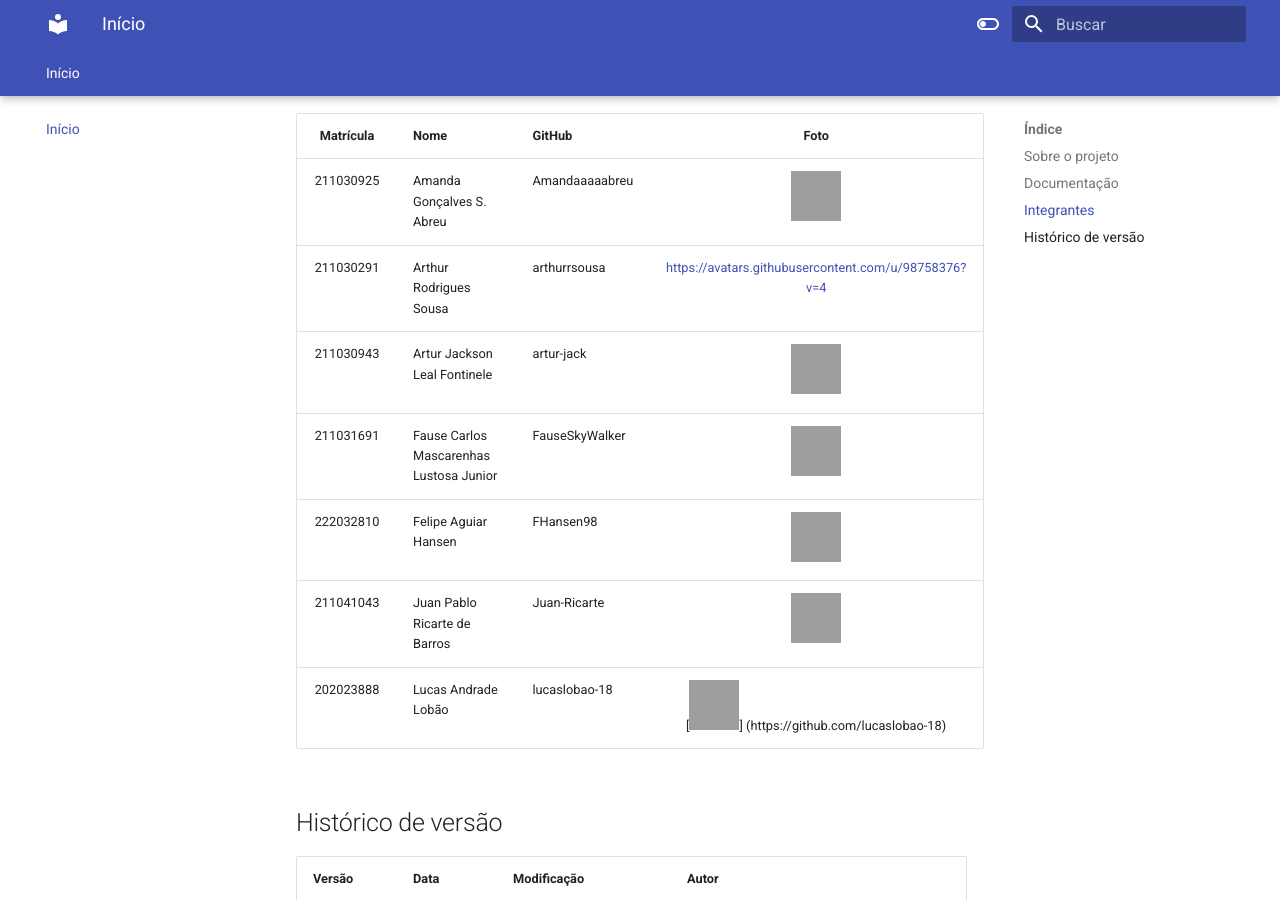
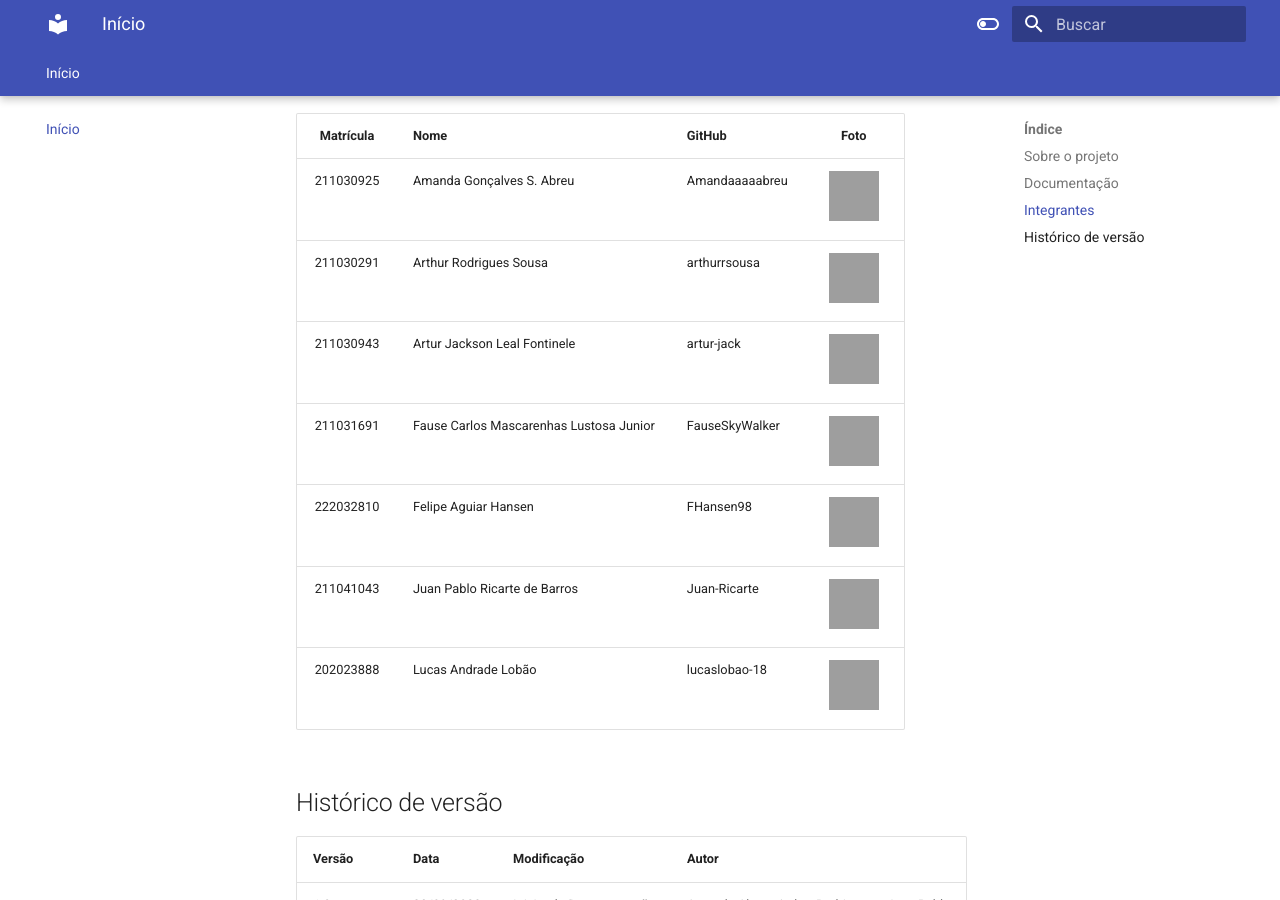
Before and after one commit to Interacao-Humano-Computador/2023.2--BRB-Mobilidade, an MkDocs documentation site: the page built from docs/index.md, in a window 1280 px wide and 900 px high, scrolled down 399 px. Built offline with MkDocs 1.6.1 and Material for MkDocs 9.7.7, drawn with Linux system fonts in a browser that asks for light colours; grey boxes are pictures that could not be loaded.

Commit message:
git actions

```diff
--- a/docs/index.md
+++ b/docs/index.md
@@ -12,12 +12,12 @@ A documentação do projeto está disponivel nesse <a href="#" target= "_blank">
 | Matrícula | Nome                            | GitHub |                                                       Foto                                                       |
 | :-------: | ------------------------------- | -------------- | :------------------------------------------------------------------------------------------------------------: |
 | 211030925 | Amanda Gonçalves S. Abreu | Amandaaaaabreu |  [<img src="https://avatars.githubusercontent.com/u/103958998?v=4" width=50>](https://github.com/Amandaaaaabreu)  |
-| 211030291 | Arthur Rodrigues Sousa  | arthurrsousa |  [https://avatars.githubusercontent.com/u/98758376?v=4](https://github.com/arthurrsousa)  |
+| 211030291 | Arthur Rodrigues Sousa  | arthurrsousa |  [<img src="https://avatars.githubusercontent.com/u/98758376?v=4" width=50>](https://github.com/arthurrsousa)  |
 | 211030943 | Artur Jackson Leal Fontinele | artur-jack |   [<img src="https://avatars.githubusercontent.com/u/100738244?v=4" width=50>](https://github.com/artur-jack)   |
 | 211031691 | Fause Carlos Mascarenhas Lustosa Junior | FauseSkyWalker |  [<img src="https://avatars.githubusercontent.com/u/90693864?v=4" width=50>](https://github.com/FauseSkyWalker)     |
 | 222032810 | Felipe Aguiar Hansen | FHansen98 | [<img src="https://avatars.githubusercontent.com/u/101905345?v=4" width=50>](https://github.com/FHansen98) |
 | 211041043 | Juan Pablo Ricarte de Barros | Juan-Ricarte |  [<img src="https://avatars.githubusercontent.com/u/96394878?s=400&u=27ff6b6723f8799ff7b1046f24cc352d02f378fe&v=4" width=50>](https://github.com/Juan-Ricarte)  |
-| 202023888 | Lucas Andrade Lobão | lucaslobao-18| [<img src = "https://avatars.githubusercontent.com/u/83256558?v=4" width=50>] (https://github.com/lucaslobao-18)|
+| 202023888 | Lucas Andrade Lobão | lucaslobao-18 | [<img src= "https://avatars.githubusercontent.com/u/83256558?v=4" width=50>](https://github.com/lucaslobao-18)|
 
 
 ## Histórico de versão
```
Also changed, not shown: 1 other file.
